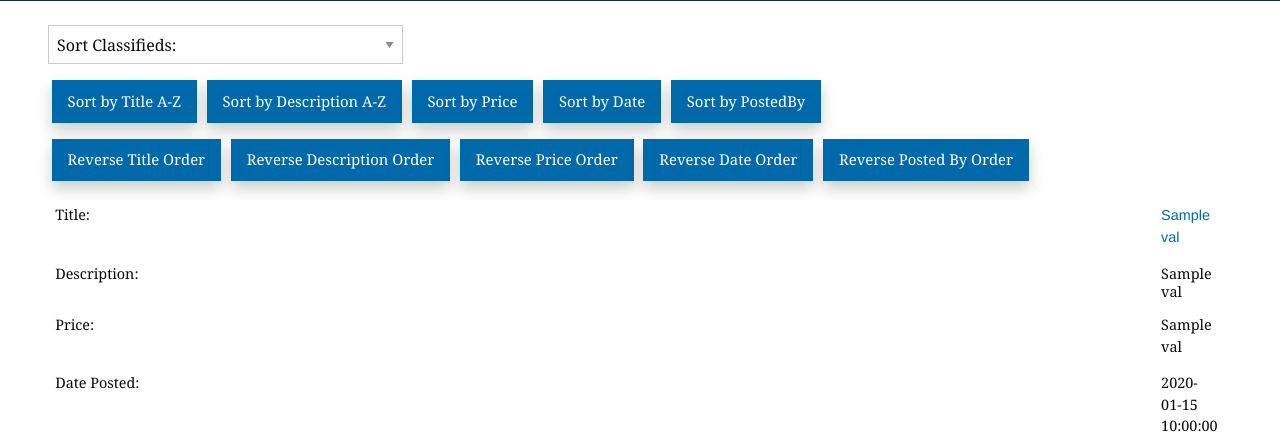
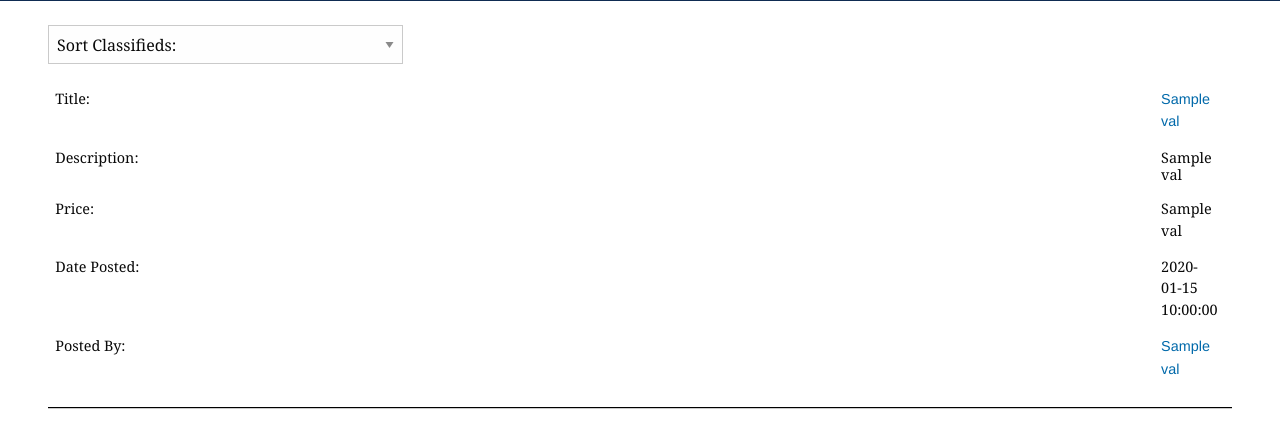
Before and after one commit to betheluniversity/classifieds, a Python web app: template classifieds/templates/homepage.html in a window 1280 px wide. Shown: the part 183-620 px from the top of the page. Run offline with Jinja, Linux system fonts and the light colour scheme; the template is opened without the code that fills it: most values are stand-ins (such as "Sample title", 1, 10 or a date in 2020); some libraries are stand-ins or nearby versions; some web fonts are replaced.

Commit message:
new javascript for using a combobox

```diff
--- a/classifieds/templates/homepage.html
+++ b/classifieds/templates/homepage.html
@@ -12,18 +12,6 @@
 <div class="table">
     <div class="sorting">
         <div class="centered">
-{#            <select class="selectSort">#}
-{#                <option>Select how to sort the postings</option>#}
-{#                <option id="titleAZ" value="sortByTitleAZ">Sort by Title A-Z</option>#}
-{#                <option id="titleZA" value="sortByTitleZA">Sort by Title Z-A</option>#}
-{#                <option id="descriptionAZ" value="sortByDescriptionAZ">Sort by Description A-Z</option>#}
-{#                <option id="descriptionZA" value="sortByDescriptionZA">Sort by Description Z-A</option>#}
-{#                <option id="priceAZ" value="sortByPrice">Sort by Price</option>#}
-{#                <option id="priceZA" value="reversePriceOrder">Reverse Price Order</option>#}
-{#                <option id="dateAZ" value="sortByDate">Sort by Date</option>#}
-{#                <option id="dateZA" value="reverseDateOrder">Reverse Date Order</option>#}
-{#                <option id="postedByAZ" value="sortByPostedByAZ">Sort by Posted By A-Z</option>#}
-{#                <option id="postedByZA" value="sortByPostedByZA">Sort by Posted By Z-A</option>#}
             <select class="selectSort">
                 <option>Sort Classifieds:</option>
                 <option id="titleAZ" value="sortByTitleAZ">Title (A-Z)</option>
@@ -37,60 +25,47 @@
                 <option id="postedByAZ" value="sortByPostedByAZ">Author (A-Z)</option>
                 <option id="postedByZA" value="sortByPostedByZA">Author (Z-A)</option>
             </select>
-{#            <select>#}
-{#                <option>Sort by Description A-Z</option>#}
-{#                <option>Sort by Description Z-A</option>#}
-{#            </select>#}
-{#            <select>#}
-{#                <option>Sort by Price</option>#}
-{#                <option>Reverse Price Order</option>#}
-{#            </select>#}
-{#            <select>#}
-{#                <option>Sort by Date</option>#}
-{#                <option>Reverse Date Order</option>#}
-{#            </select>#}
-{#            <select>#}
-{#                <option>Sort by Posted By A-Z</option>#}
-{#                <option>Sort by Posted By Z-A</option>#}
-{#            </select>#}
-            <div class="centered">
-                <button id="titleAZ" class="button">Sort by Title A-Z</button>
-                <button id="descriptionAZ" class="button">Sort by Description A-Z</button>
-                <button id="priceAZ" class="button">Sort by Price</button>
-                <button id="dateAZ" class="button">Sort by Date</button>
-                <button id="postedByAZ" class="button">Sort by PostedBy</button>
-            </div>
-            <div class="centered">
-                <button id="titleZA" class="button">Reverse Title Order</button>
-                <button id="descriptionZA" class="button">Reverse Description Order</button>
-                <button id="priceZA" class="button">Reverse Price Order</button>
-                <button id="dateZA" class="button">Reverse Date Order</button>
-                <button id="postedByZA" class="button">Reverse Posted By Order</button>
-            </div>
         </div>
         <script>
 {#            $( "#titleAZ" ).click(function() {#}
 {#                alert( "Handler for .click() called." );#}
 {#            });#}
-            document.getElementById("titleAZ").addEventListener("click", function(){sortPosts(".title > a", true)});
-            document.getElementById("titleZA").addEventListener("click", function(){sortPostsReverse(".title > a")});
-            document.getElementById("descriptionAZ").addEventListener("click", function(){sortPosts(".description > article")});
-            document.getElementById("descriptionZA").addEventListener("click", function(){sortPostsReverse(".description > article")});
-            document.getElementById("priceAZ").addEventListener("click", function(){sortPosts(".price")});
-            document.getElementById("priceZA").addEventListener("click", function(){sortPostsReverse(".price")});
-            document.getElementById("dateAZ").addEventListener("click", function(){sortPosts(".date")});
-            document.getElementById("dateZA").addEventListener("click", function(){sortPostsReverse(".date")});
-            document.getElementById("postedByAZ").addEventListener("click", function(){sortPosts(".postedBy > a")});
-            document.getElementById("postedByZA").addEventListener("click", function(){sortPostsReverse(".postedBy > a")});
+            console.log("test");
 
+            $(".selectSort").change(function(){
+                console.log("test");
+                if ($(".selectSort option:selected").text() == "Title (A-Z)")
+                    sortPosts(".title > a", true);
+                else if ($(".selectSort option:selected").text() == "Title (Z-A)")
+                    sortPosts(".title > a", false);
+                else if ($(".selectSort option:selected").text() == "Description (A-Z)")
+                    sortPosts(".description > article", true);
+                else if ($(".selectSort option:selected").text() == "Description (Z-A)")
+                    sortPosts(".description > article", false);
+                else if ($(".selectSort option:selected").text() == "Price (High-Low)")
+                    sortPosts(".price", true);
+                else if ($(".selectSort option:selected").text() == "Price (Low-High)")
+                    sortPosts(".price", false);
+                else if ($(".selectSort option:selected").text() == "Date (Old-New)")
+                    sortPosts(".date", true);
+                else if ($(".selectSort option:selected").text() == "Date (New-Old)")
+                    sortPosts(".date", false);
+                else if ($(".selectSort option:selected").text() == "Author (A-Z)")
+                    sortPosts(".postedBy > a", true);
+                else if ($(".selectSort option:selected").text() == "Author (Z-A)")
+                    sortPosts(".postedBy > a", false);
+            });
+
+            console.log("test");
             function sortPosts(sortQuery, reverse) {
+
                 jQuery(".table > .singlePost").sort(function (a, b) {
                     var upA = jQuery('> .row > ' + sortQuery, a).text().toUpperCase();
                     var upB = jQuery('> .row > ' + sortQuery, b).text().toUpperCase();
-                    if (upA < upB) {
-                        return -1;
+                    if (upA > upB && reverse == true) {
+                        return 1;
                     }
-                    else {
+                    else if (upA < upB && reverse == false) {
                         return 1;
                     }
                 }).appendTo('.table');
```
